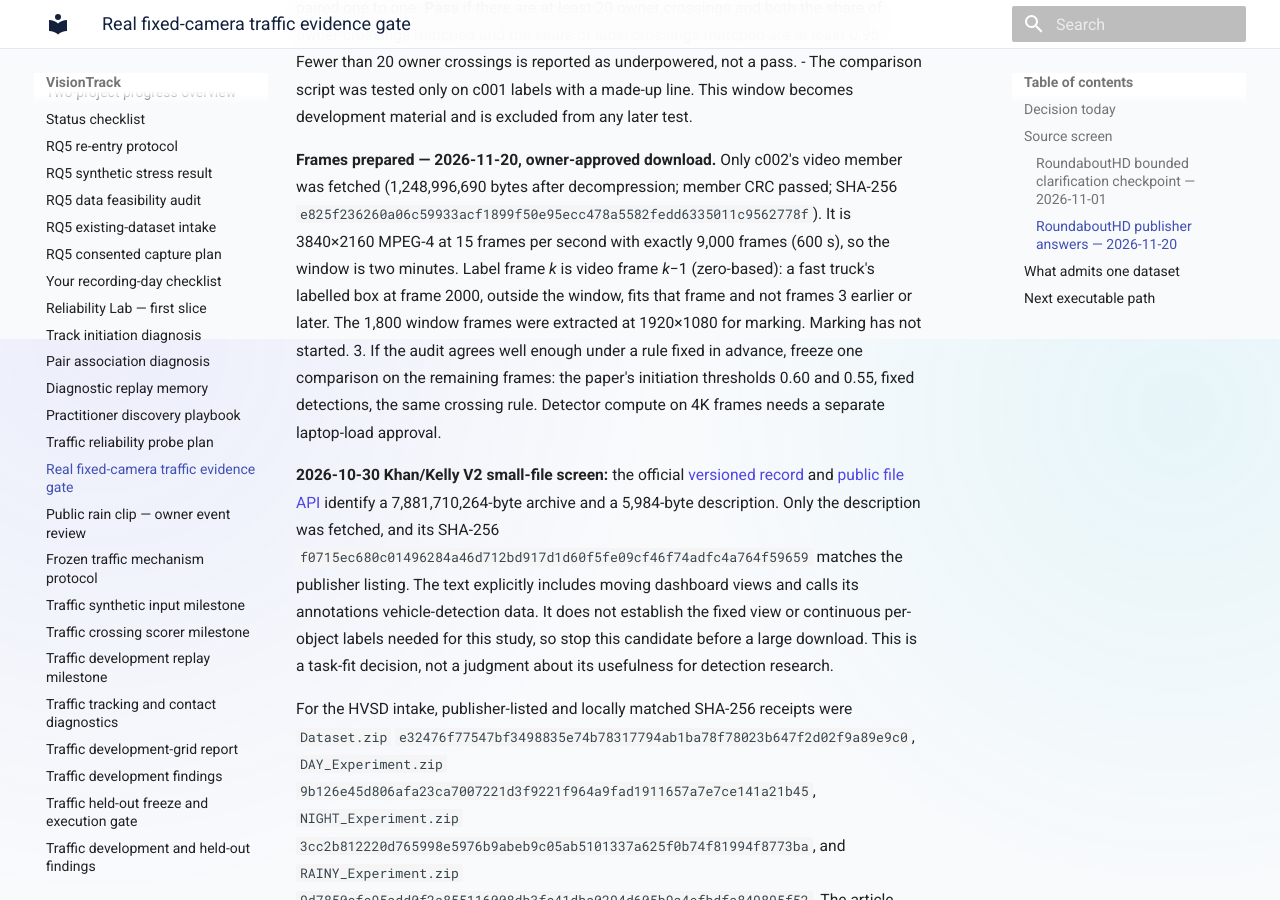
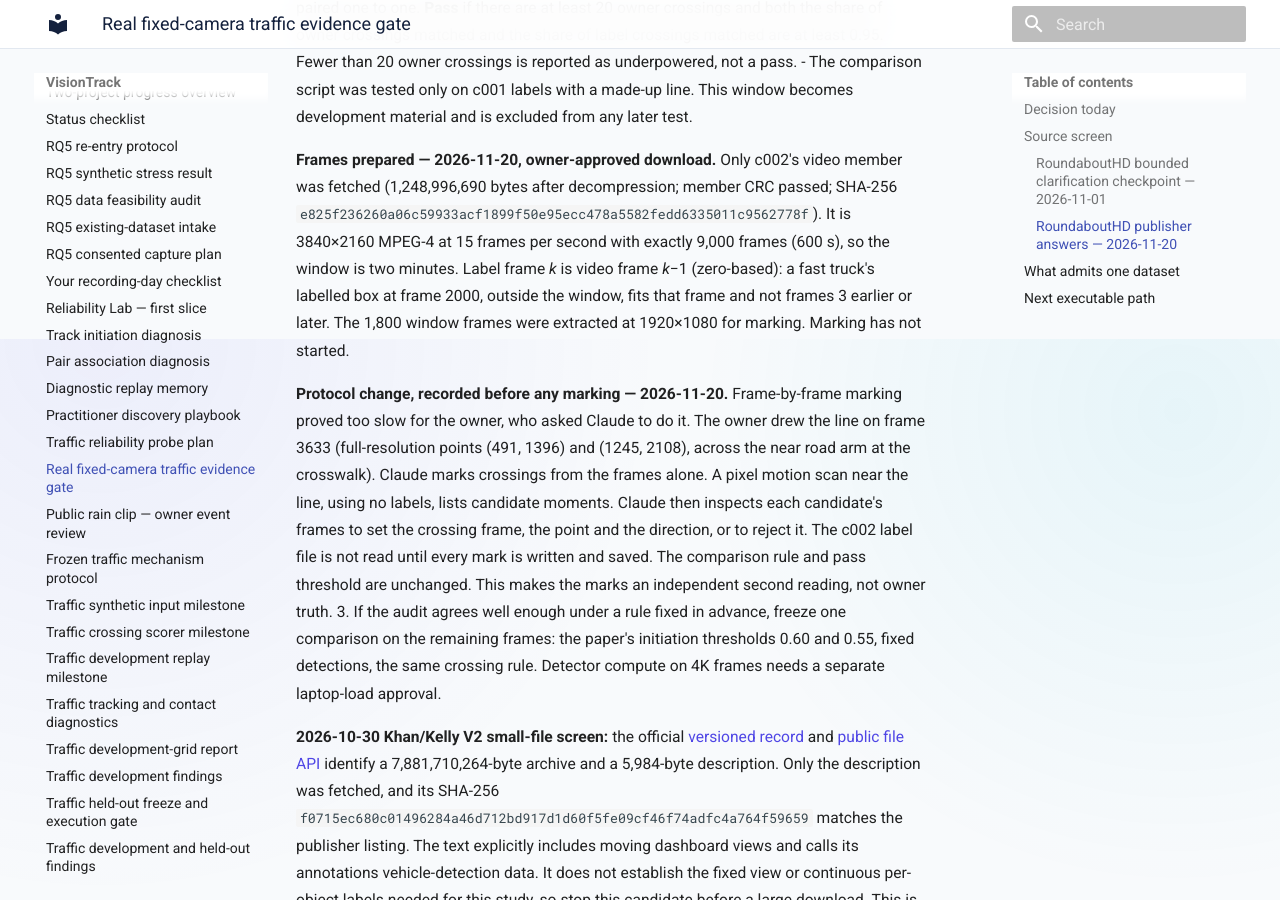
Before and after one commit to hulagerushikesh/visiontrack, an MkDocs documentation site: the page built from docs/REAL_TRAFFIC_EVIDENCE_GATE.md, in a window 1280 px wide and 900 px high, scrolled down 10461 px. Built offline with MkDocs 1.6.1 and Material for MkDocs 9.7.7, drawn with Linux system fonts in a browser that asks for light colours.

Commit message:
Record RoundaboutHD marking protocol change before marking

```diff
--- a/docs/REAL_TRAFFIC_EVIDENCE_GATE.md
+++ b/docs/REAL_TRAFFIC_EVIDENCE_GATE.md
@@ -227,6 +227,17 @@ a fresh owner approval for its download:
    *k*−1 (zero-based): a fast truck's labelled box at frame 2000, outside the
    window, fits that frame and not frames 3 earlier or later. The 1,800 window
    frames were extracted at 1920×1080 for marking. Marking has not started.
+
+   **Protocol change, recorded before any marking — 2026-11-20.** Frame-by-frame
+   marking proved too slow for the owner, who asked Claude to do it. The owner
+   drew the line on frame 3633 (full-resolution points (491, 1396) and
+   (1245, 2108), across the near road arm at the crosswalk). Claude marks
+   crossings from the frames alone. A pixel motion scan near the line, using
+   no labels, lists candidate moments. Claude then inspects each candidate's
+   frames to set the crossing frame, the point and the direction, or to reject
+   it. The c002 label file is not read until every mark is written and saved.
+   The comparison rule and pass threshold are unchanged. This makes the marks
+   an independent second reading, not owner truth.
 3. If the audit agrees well enough under a rule fixed in advance, freeze one
    comparison on the remaining frames: the paper's initiation thresholds 0.60
    and 0.55, fixed detections, the same crossing rule. Detector compute on 4K
```
